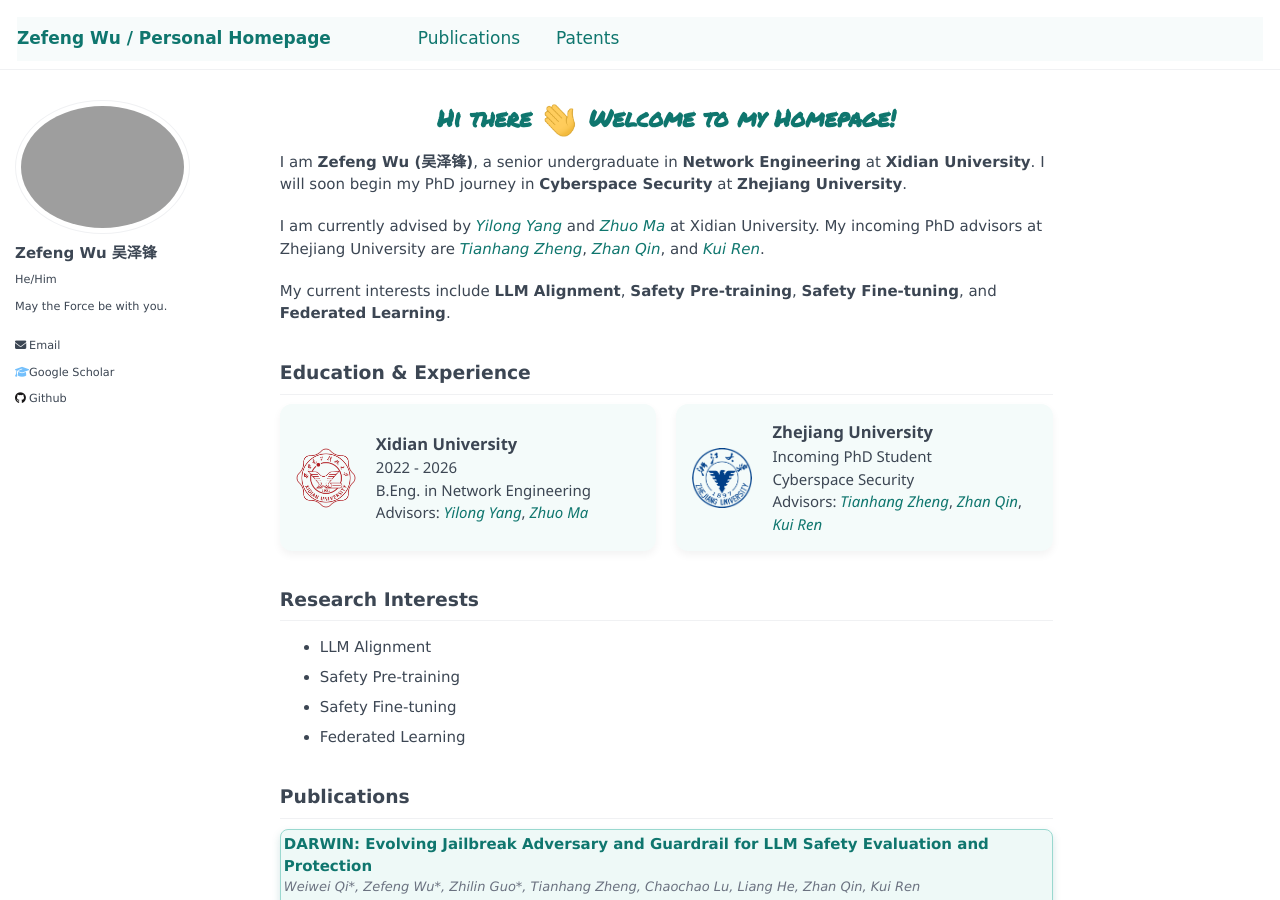
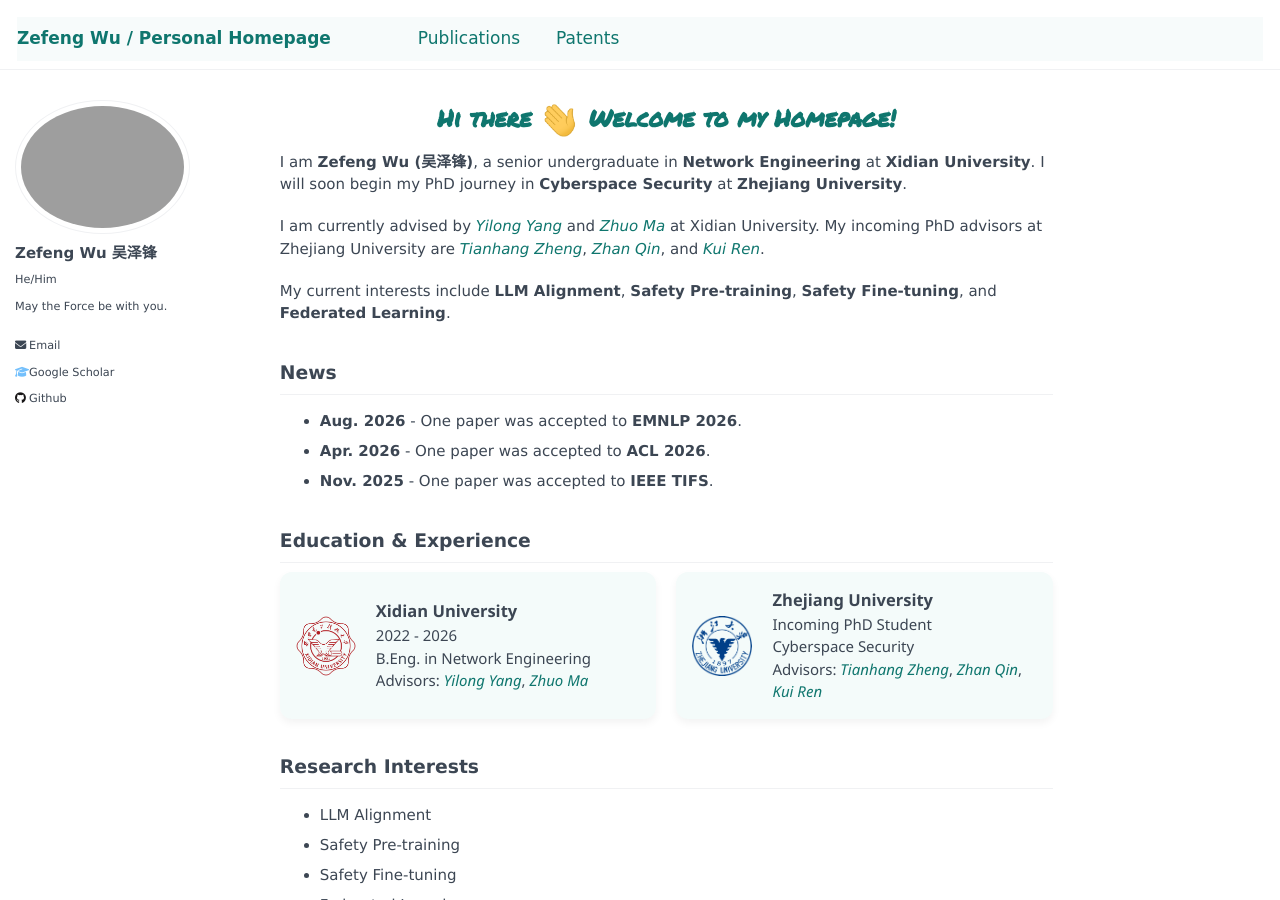
Before and after one commit to windansnowman/windansnowman.github.io, a Jekyll site: the page built from _pages/about.md, in a window 1280 px wide and 900 px high. Built offline with Jekyll 4.4.1, drawn with Linux system fonts in a browser that asks for light colours; some web fonts are replaced; some of the changed text lies outside the part shown.

```diff
--- a/_pages/about.md
+++ b/_pages/about.md
@@ -224,6 +224,12 @@ My incoming PhD advisors at Zhejiang University are
 
 My current interests include **LLM Alignment**, **Safety Pre-training**, **Safety Fine-tuning**, and **Federated Learning**.
 
+News
+--------
+- **Aug. 2026** - One paper was accepted to **EMNLP 2026**.
+- **Apr. 2026** - One paper was accepted to **ACL 2026**.
+- **Nov. 2025** - One paper was accepted to **IEEE TIFS**.
+
 Education & Experience
 --------------
 <div class="experience-container">
```
Also changed, not shown: PUBLICATIONS_INPUT.md (+2 -2 lines), _publications/2026-04-01-datashield.md (+1 -0 lines).
